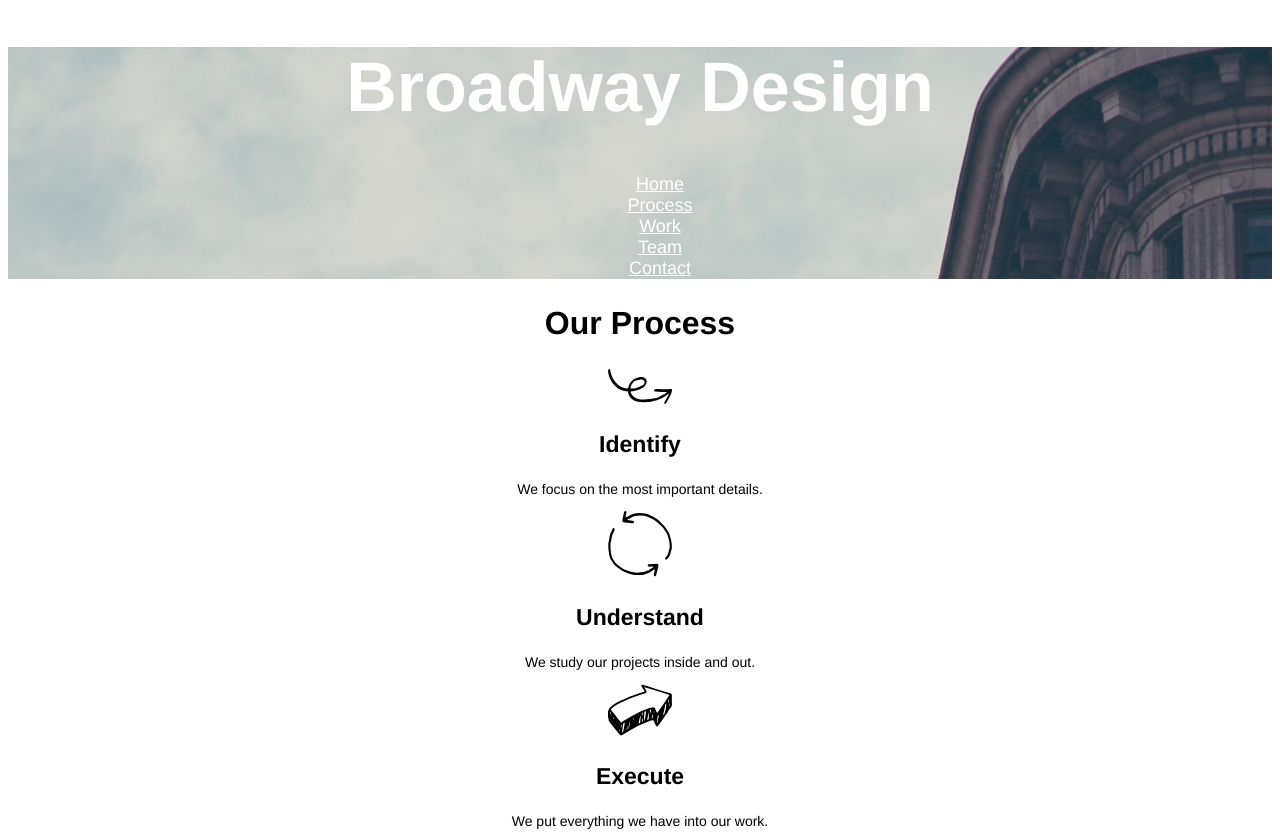
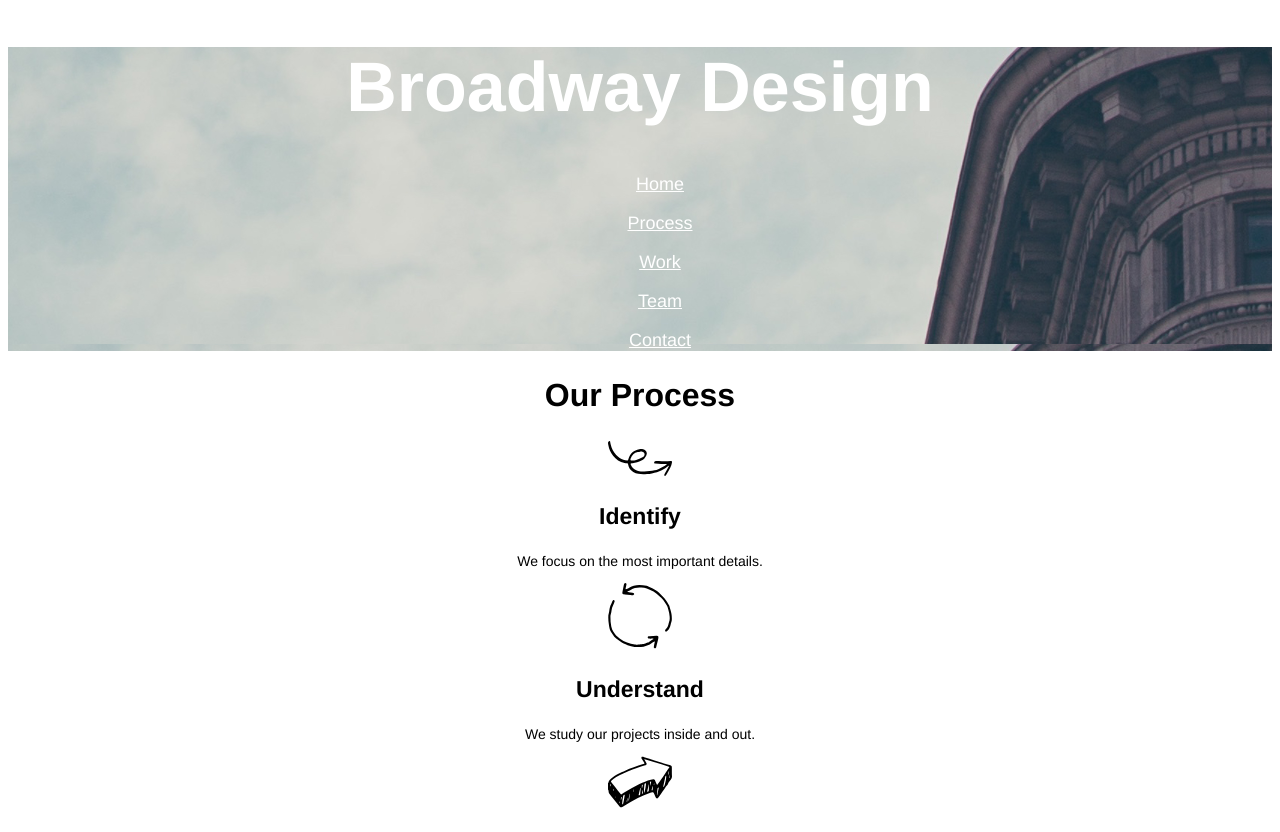
Before and after one commit to isMandyCoding/broadway, a plain HTML site: page index.html in a window 1280 px wide. Shown: the top 832 px of the page. Drawn offline with Linux system fonts and the light colour scheme.

Commit message:
Add space between list items

```diff
--- a/resources/css/style.css
+++ b/resources/css/style.css
@@ -21,11 +21,15 @@ h1 {
 
 ul {
   list-style: none;
-  font-size: 18px;
+}
+
+li {
+  margin-bottom: 18px;
 }
 
 li a {
   color: white;
+  font-size: 18px;
 }
 
 h2 {
```
